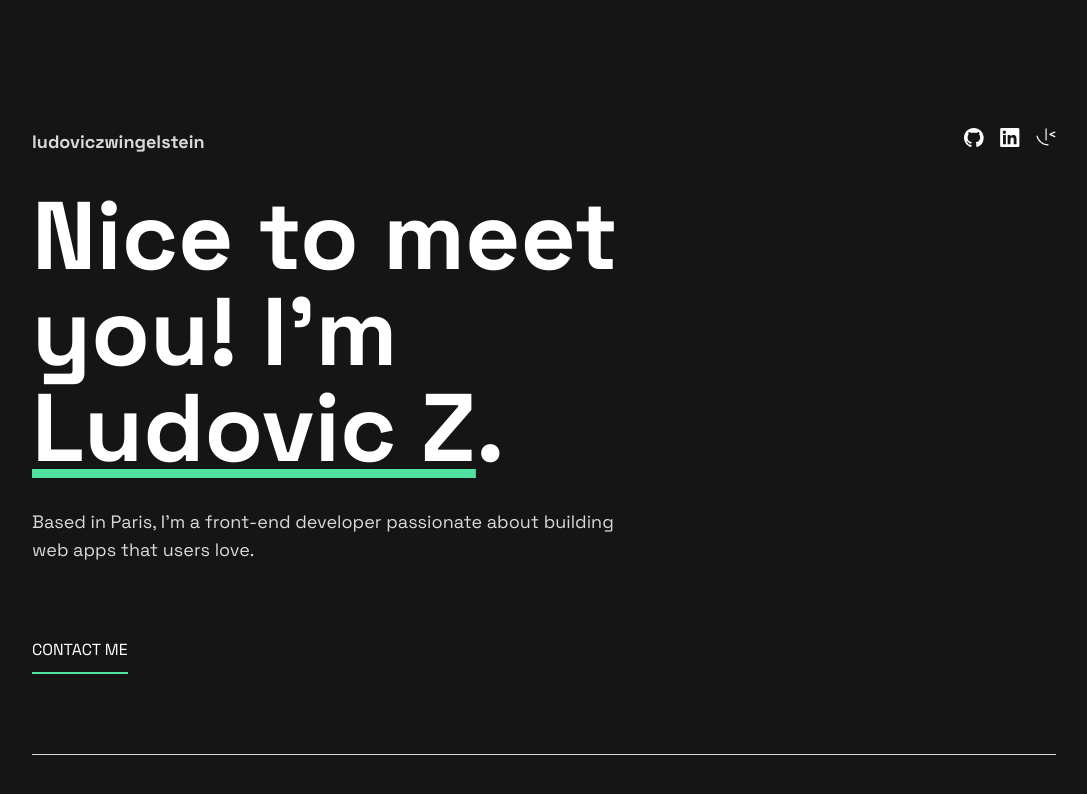
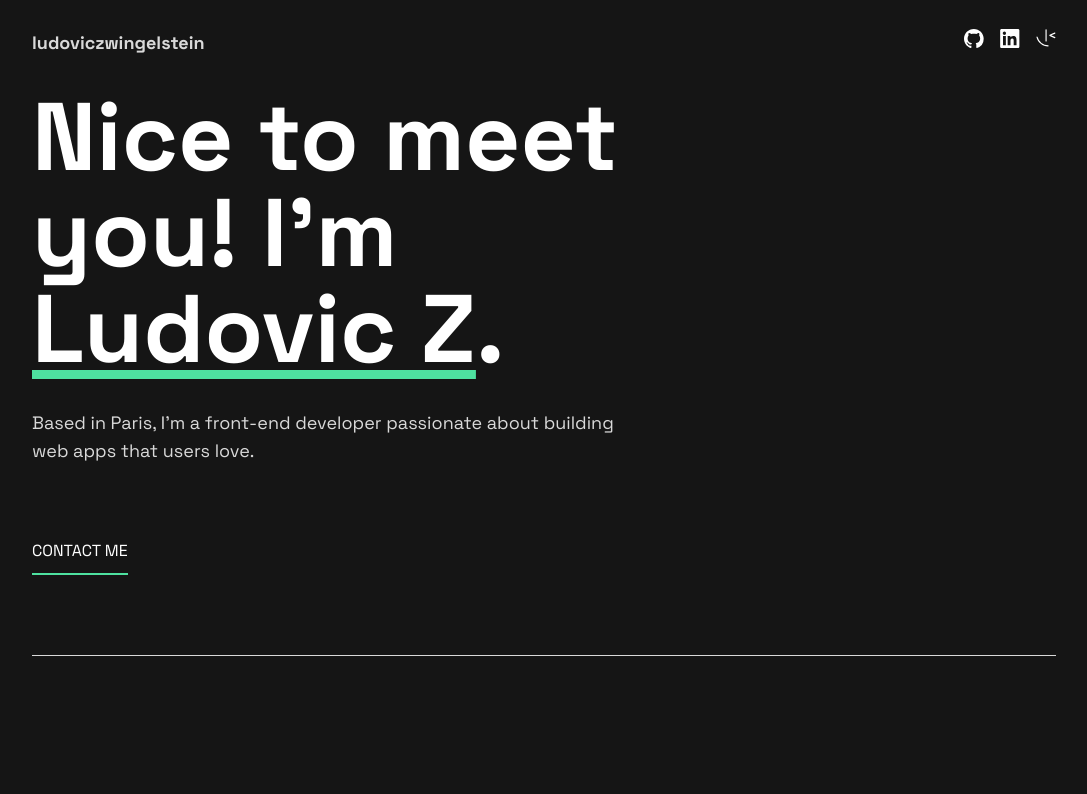
Before and after one commit to lzwingelstein/portfolio, a Next.js app: page / in a window 1280 px wide. Shown: the top 794 px of the page, without its empty margins (96-1183 px from the left). Built offline with nearby package versions, Linux system fonts and the light colour scheme.

Commit message:
[fix] use only px-* on main element
And add padding top on SocialLinks

```diff
--- a/app/page.tsx
+++ b/app/page.tsx
@@ -4,7 +4,7 @@ import './globals.css';
 export default function Home() {
 
   return (
-    <main className="p-4 md:p-8 xl:p-32 ">
+    <main className="px-4 md:px-8 xl:px-32 ">
       <SocialLinks/>
       <HeroSection/>
       <hr className="w-full text-white"/>
--- a/src/components/SocialLinks/index.tsx
+++ b/src/components/SocialLinks/index.tsx
@@ -5,7 +5,7 @@ import FrontendMentorIcon from '@/assets/images/icon-frontend-mentor.svg';
 
 export default function SocialLinks() {
     return (
-        <div className="flex flex-col md:flex-row justify-between pb-8">
+        <div className="flex flex-col md:flex-row justify-between pt-[20px] md:pt-[29px] l:pt-[40px] pb-8">
             <p className="text-center font-bold">ludoviczwingelstein</p>
             <p className='p-3 md:p-0'></p>
             <div className="flex justify-center space-x-4">
```
